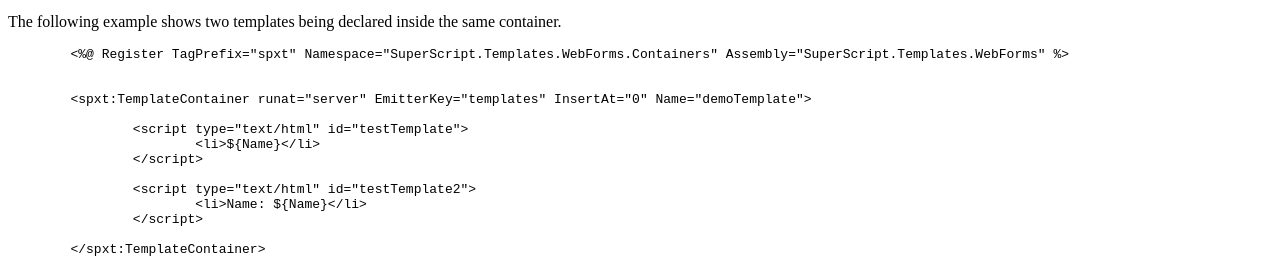
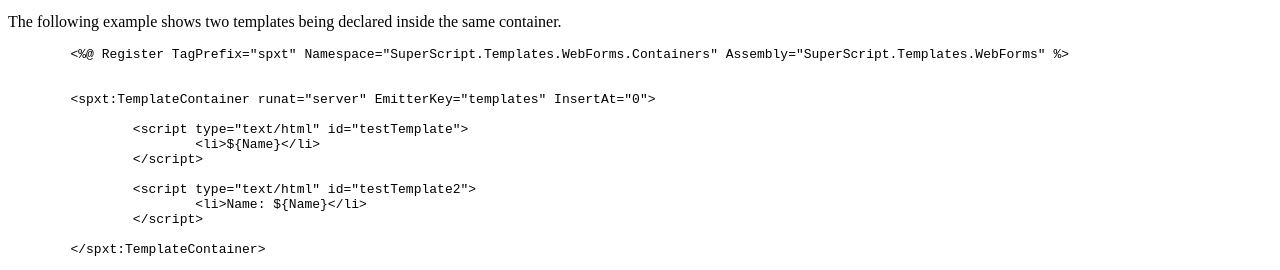
Before and after one commit to Supertext/SuperScript.Templates.WebForms, a plain HTML site: page documentation/index.html in a window 1280 px wide. Shown: the part 1132-1402 px from the top of the page. Drawn offline with Linux system fonts and the light colour scheme.

Commit message:
Update index.html

```diff
--- a/documentation/index.html
+++ b/documentation/index.html
@@ -184,7 +184,7 @@
 <pre class="brush: html">
 	&lt;%@ Register TagPrefix="spxt" Namespace="SuperScript.Templates.WebForms.Containers" Assembly="SuperScript.Templates.WebForms" %&gt;
 	&#10;
-	&lt;spxt:TemplateContainer runat="server" EmitterKey="templates" InsertAt="0" Name="demoTemplate"&gt;
+	&lt;spxt:TemplateContainer runat="server" EmitterKey="templates" InsertAt="0"&gt;
 
 		&lt;script type="text/html" id="testTemplate"&gt;
 			&lt;li&gt;${Name}&lt;/li&gt;
```
